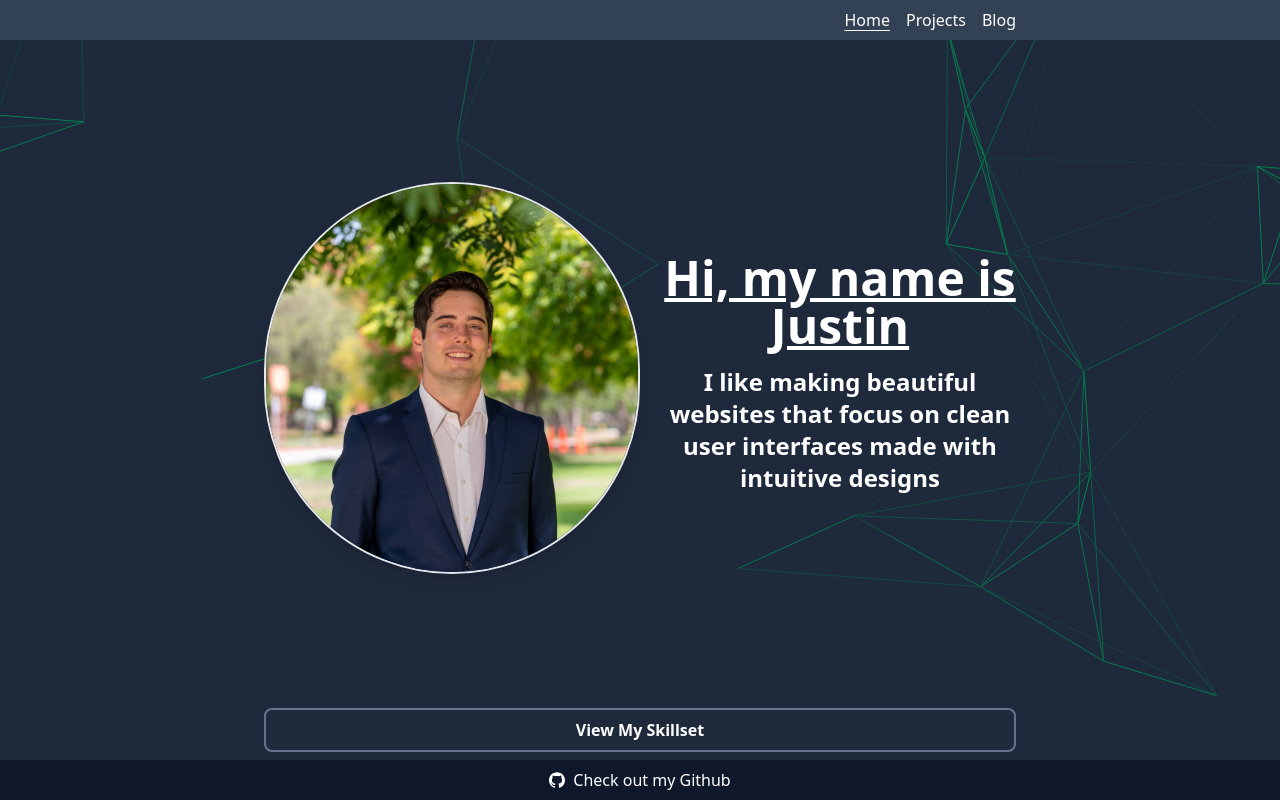
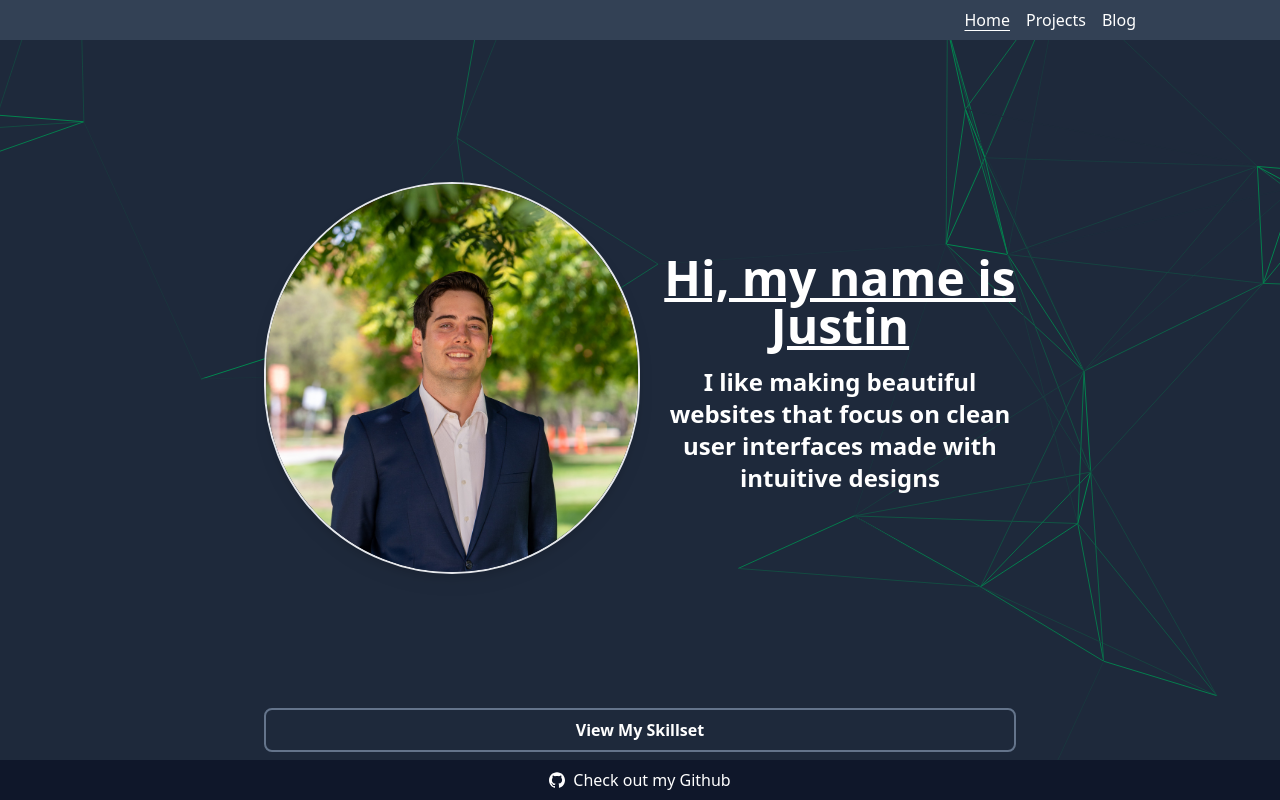
Before and after one commit to justindanielclark/nextjs-portfolio, a Next.js app: page / in a window 1280 px wide. Built offline with nearby package versions, Linux system fonts and the light colour scheme.

Commit message:
expanded container, changed tailwind config

```diff
--- a/src/lib/sharedComponents/Container.tsx
+++ b/src/lib/sharedComponents/Container.tsx
@@ -4,7 +4,7 @@ type Props = {
 };
 
 function Container({ children, className }: Props) {
-  const classes = ["p-2", "mx-auto", "max-w-3xl", "z-10"];
+  const classes = ["px-4", "py-2", "mx-auto", "max-w-5xl", "z-10"];
   if (className) {
     classes.push(...className.split(" "));
   }
--- a/tailwind.config.js
+++ b/tailwind.config.js
@@ -4,6 +4,7 @@ module.exports = {
     "./src/pages/**/*.{js,ts,jsx,tsx,mdx}",
     "./src/components/**/*.{js,ts,jsx,tsx,mdx}",
     "./src/app/**/*.{js,ts,jsx,tsx,mdx}",
+    "./src/lib/**/*.{js,ts,jsx,tsx,mdx}",
   ],
   theme: {
     extend: {},
```
